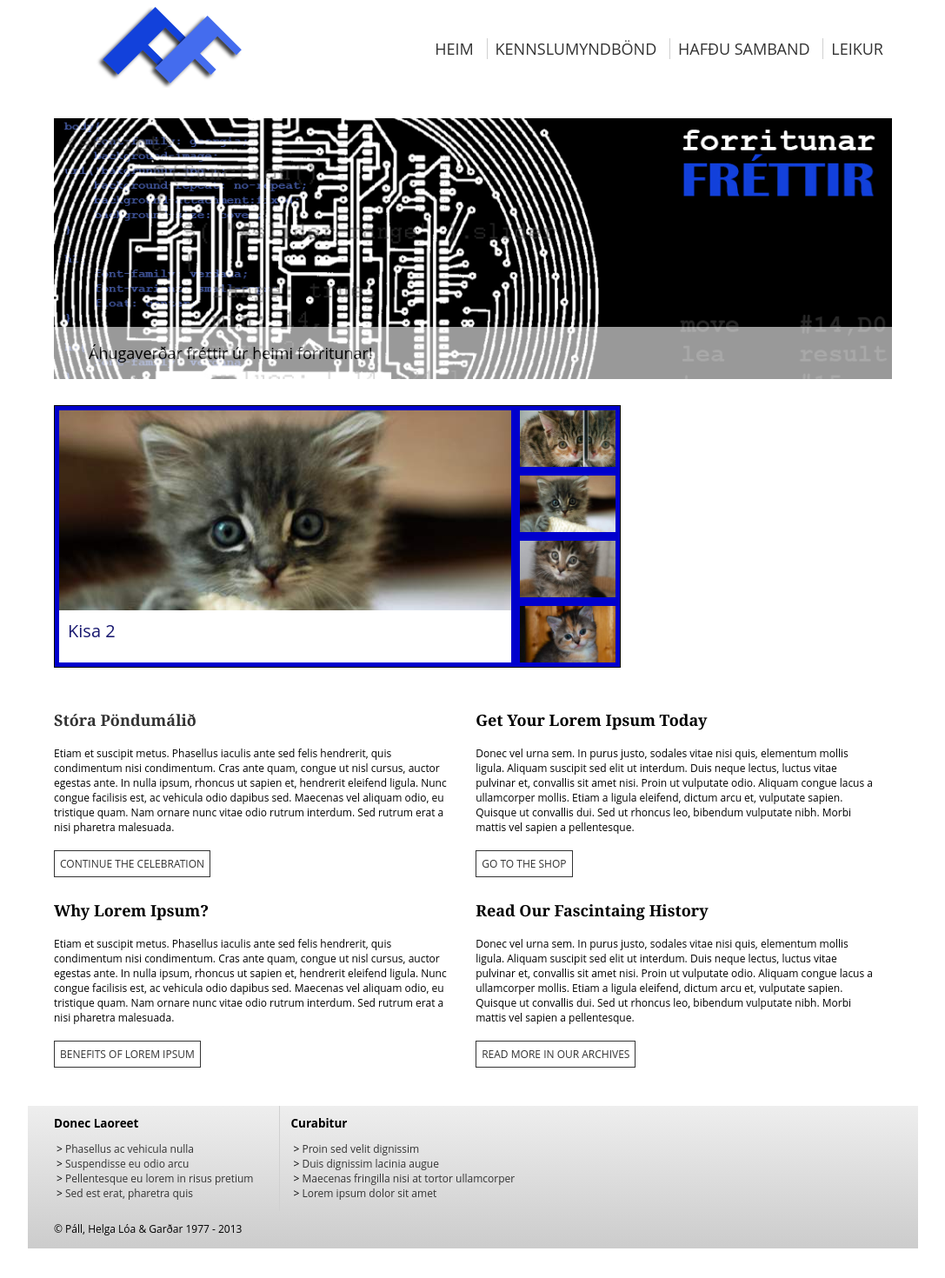
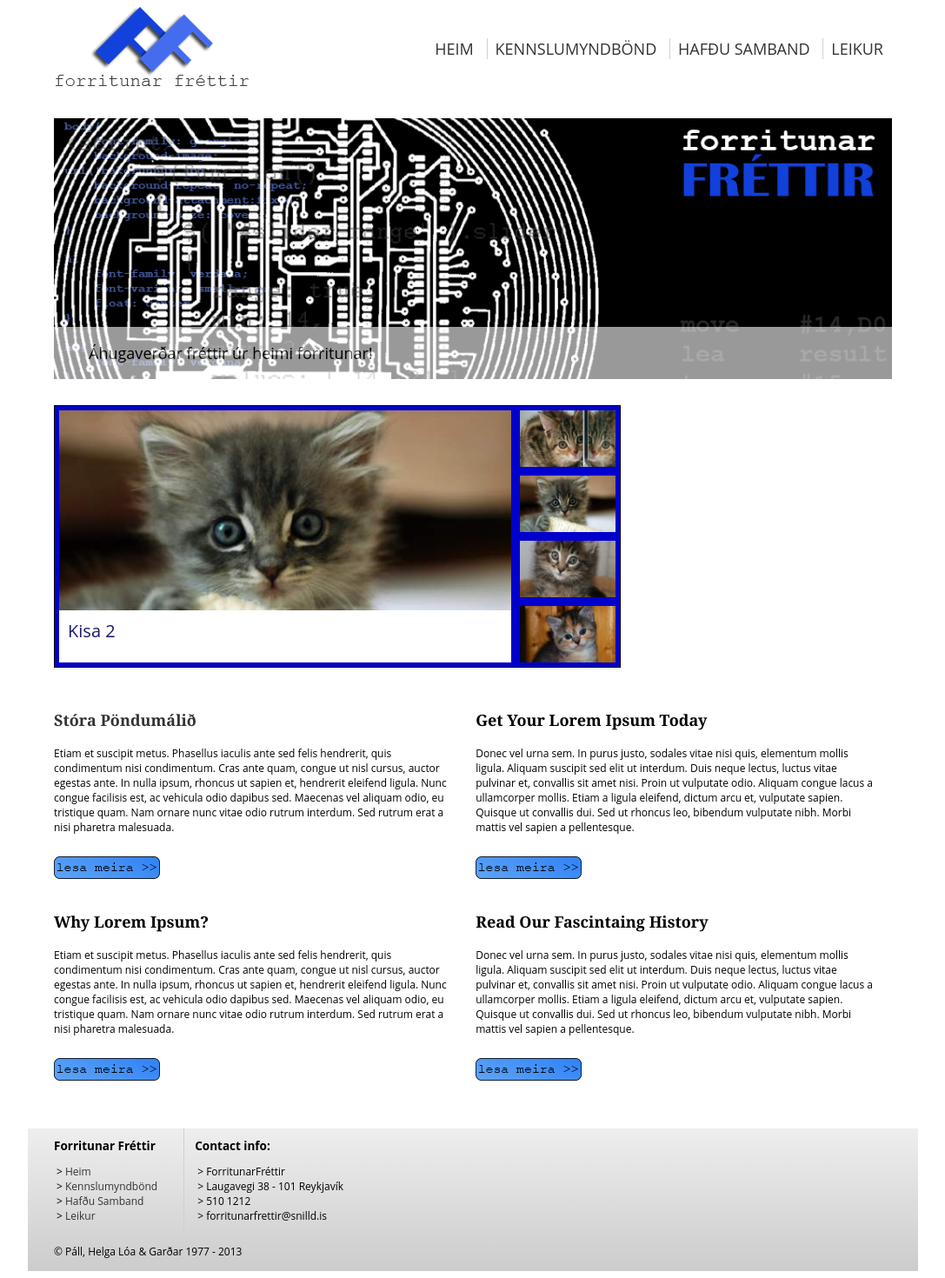
Before and after one commit to palarn/Lokaverkefni-Vefsida, a PHP site: page /Lokaverkefni-Vefsida/ in a window 1280 px wide. Shown: the whole page at 87% size, without its empty margins (96-1183 px from the left). Before the commit the page ends 1436 px from the top, so only its background shows below. Run offline with PHP 8.4, Linux system fonts and the light colour scheme.

Commit message:
ýmislegt
Logo lagað, takkar settir inn, contact info og footer gerður að okkar.

```diff
--- a/index.php
+++ b/index.php
@@ -24,7 +24,7 @@
 
 	<section class="logotext">
 	<nav>
-		<a class="lk" href="https://en.wikipedia.org/wiki/Guns_N%27_Roses">HEIM</a>
+		<a class="lk" href="index.php">HEIM</a>
 		<a class="lk" href="https://en.wikipedia.org/wiki/Guns_N%27_Roses">KENNSLUMYNDBÖND</a>
 		<a class="lk" href="https://en.wikipedia.org/wiki/Guns_N%27_Roses">HAFÐU SAMBAND</a>
 		<a class="lk" href="https://en.wikipedia.org/wiki/Guns_N%27_Roses">LEIKUR</a>
@@ -60,7 +60,7 @@
 			Sed rutrum erat a nisi pharetra malesuada.</p>
 
 
-			<a href="https://en.wikipedia.org/wiki/Guns_N%27_Roses" class="lin">Continue The Celebration</a>
+			<A HREF="http://www.mbl.is"><IMG SRC="myndir/takki.png" alt="Takki"></a>
 
 		</article>
 
@@ -73,7 +73,7 @@
 			Etiam a ligula eleifend, dictum arcu et, vulputate sapien. Quisque ut convallis dui. Sed ut rhoncus leo, bibendum vulputate nibh.
 			Morbi mattis vel sapien a pellentesque.</p>
 
-			<a href="https://en.wikipedia.org/wiki/Guns_N%27_Roses" class="lin">Go to the shop</a>
+			<A HREF="http://www.mbl.is"><IMG SRC="myndir/takki.png" alt="Takki"></a>
 
 		</article>
 	</section>
@@ -87,7 +87,7 @@
 			Nunc congue facilisis est, ac vehicula odio dapibus sed. Maecenas vel aliquam odio, eu tristique quam.
 			Nam ornare nunc vitae odio rutrum interdum. Sed rutrum erat a nisi pharetra malesuada.</p>
 
-			<a href="https://en.wikipedia.org/wiki/Guns_N%27_Roses" class="lin">Benefits of Lorem Ipsum</a>
+			<A HREF="http://www.mbl.is"><IMG SRC="myndir/takki.png" alt="Takki"></a>
 
 		</article>
 
@@ -100,7 +100,7 @@
 			Etiam a ligula eleifend, dictum arcu et, vulputate sapien. Quisque ut convallis dui. Sed ut rhoncus leo, bibendum vulputate nibh.
 			Morbi mattis vel sapien a pellentesque.</p>
 
-			<a href="https://en.wikipedia.org/wiki/Guns_N%27_Roses" class="lin">Read More In Our Archives</a>
+			<A HREF="http://www.mbl.is"><IMG SRC="myndir/takki.png" alt="Takki"></a>
 
 		</article>
 
@@ -110,22 +110,22 @@
 <section class="bottom">
 	<section id="b1">
 	<aside class="b2">
-		<h2>Donec Laoreet</h2>
+		<h2>Forritunar Fréttir</h2>
 		<ul>
-			<li><a class="bt" href="http://www.hi.is">Phasellus ac vehicula nulla</a>
-			<li><a class="bt" href="http://www.hi.is">Suspendisse eu odio arcu</a>
-			<li><a class="bt" href="http://www.hi.is">Pellentesque eu lorem in risus pretium</a>
-			<li><a class="bt" href="http://www.hi.is">Sed est erat, pharetra quis</a>
+			<li><a class="bt" href="http://www.hi.is">Heim</a>
+			<li><a class="bt" href="http://www.hi.is">Kennslumyndbönd</a>
+			<li><a class="bt" href="http://www.hi.is">Hafðu Samband</a>
+			<li><a class="bt" href="http://www.hi.is">Leikur</a>
 		</ul>
 	</aside>
 
 	<aside class="b3">
-	<h2>Curabitur</h2>
+	<h2>Contact info:</h2>
 		<ul>
-			<li><a class="bt" href="http://www.hi.is">Proin sed velit dignissim</a>
-			<li><a class="bt" href="http://www.hi.is">Duis dignissim lacinia augue</a>
-			<li><a class="bt" href="http://www.hi.is">Maecenas fringilla nisi at tortor ullamcorper</a>
-			<li><a class="bt" href="http://www.hi.is">Lorem ipsum dolor sit amet</a>
+			<li>ForritunarFréttir
+			<li>Laugavegi 38 - 101 Reykjavík
+			<li>510 1212
+			<li>forritunarfrettir@snilld.is
 		</ul>
 	</aside>
 	</section>
```
Also changed, not shown: myndir/logo.png, myndir/takki.png (added).
